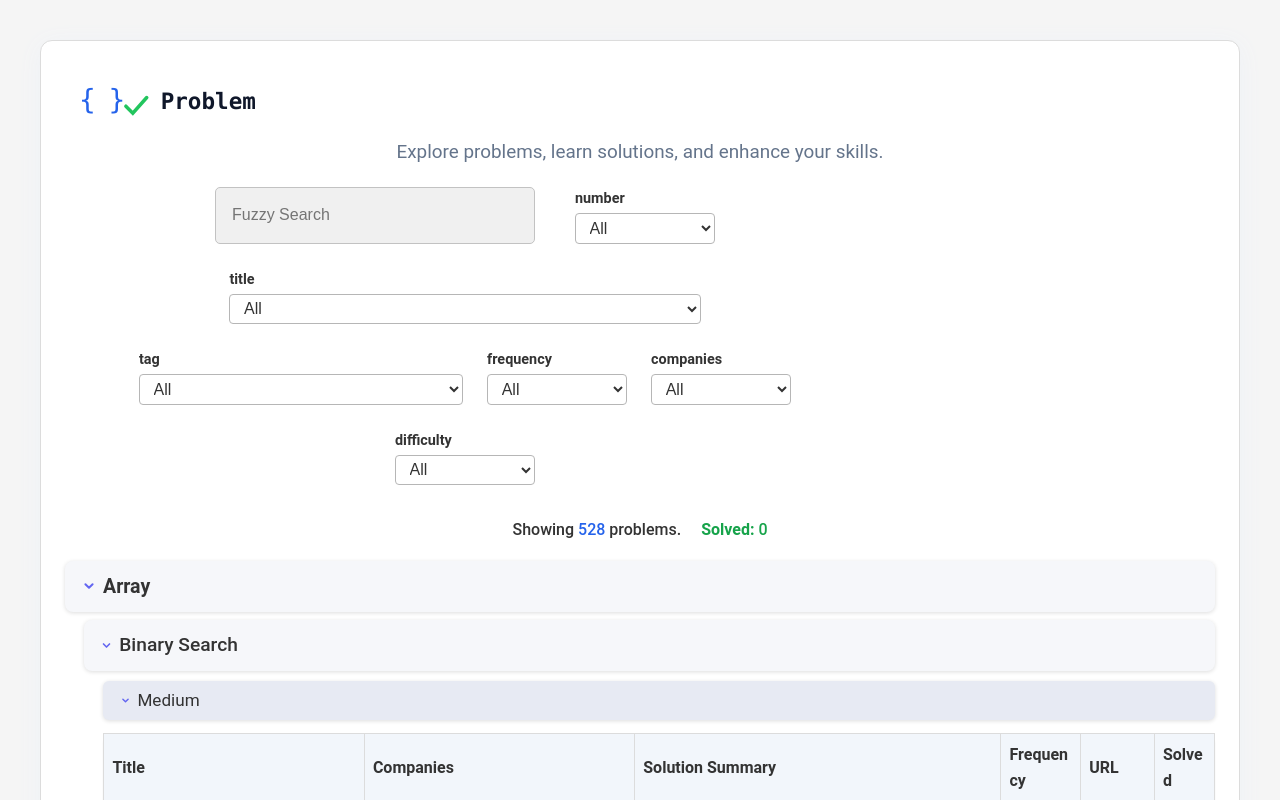
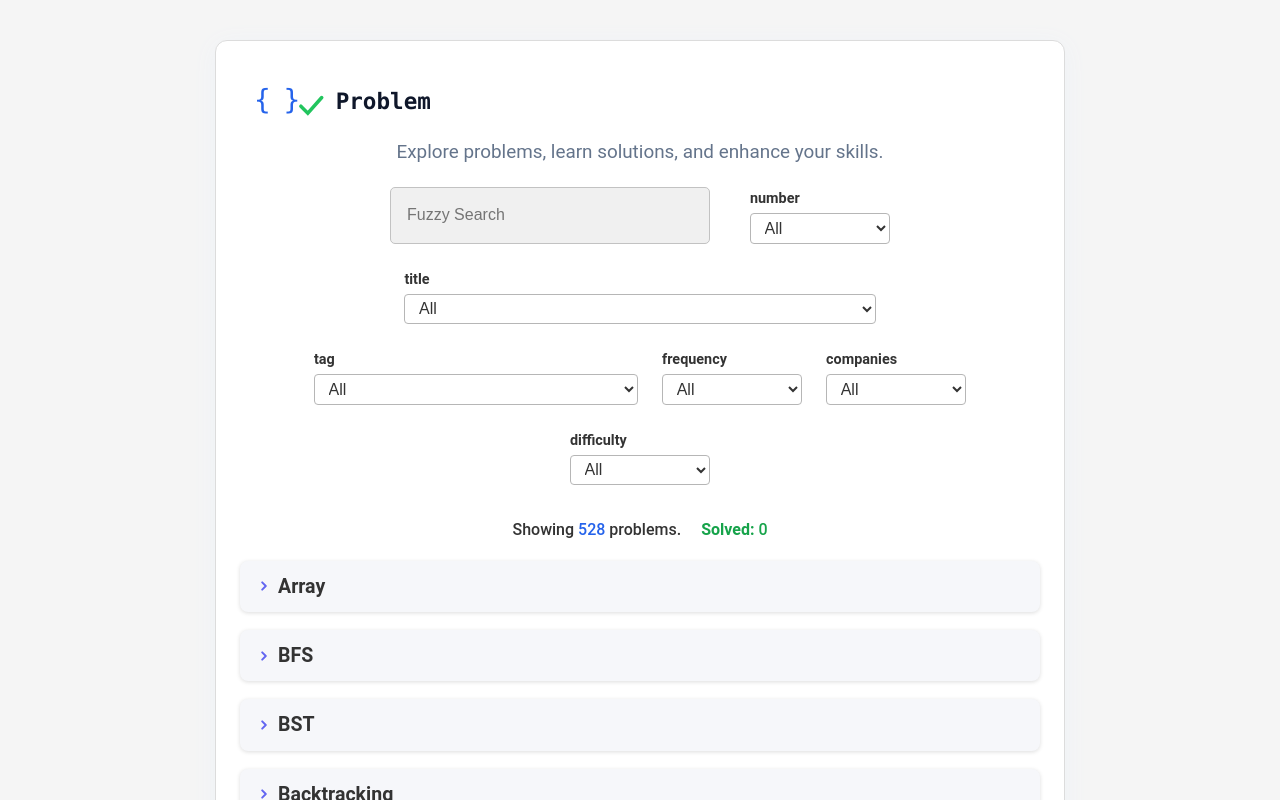
Before and after one commit to mittaliitr/my-vite-test-app, a React (Vite) app: page / in a window 1280 px wide. Shown: the top 800 px of the page. Built offline with nearby package versions, Linux system fonts and the light colour scheme.

Commit message:
Describe changes

```diff
--- a/src/components/HomePage.jsx
+++ b/src/components/HomePage.jsx
@@ -1,4 +1,4 @@
-import React, { useState, useEffect, useRef } from 'react'
+import React, { useState, useEffect } from 'react'
 import { Link } from 'react-router-dom'
 import Fuse from 'fuse.js'
 import './HomePage.css'
@@ -6,7 +6,6 @@ import Logo from './Logo'
 
 const SOLVED_STORAGE_KEY = "leetcode_solved_problems"
 
-// Fancy chevron, as before
 function FancyChevron({ open, style = {}, size = 18 }) {
   return (
     <svg
@@ -53,6 +52,7 @@ export default function HomePage({ problems }) {
     }))
   }
 
+  // Filters and fuzzy search logic
   const [filters, setFilters] = useState({
     number: '',
     title: '',
@@ -63,13 +63,10 @@ export default function HomePage({ problems }) {
   })
   const [search, setSearch] = useState('')
 
-  // Expand states for each level
+  // Collapsible states
   const [openTags, setOpenTags] = useState({})
   const [openSubTags, setOpenSubTags] = useState({})
   const [openDifficulties, setOpenDifficulties] = useState({})
-
-  // Ensure default open is only set once after first grouping
-  const initialized = useRef(false);
 
   const fuse = new Fuse(problems, {
     keys: [
@@ -148,42 +145,49 @@ export default function HomePage({ problems }) {
     });
   });
 
-  // Expand/collapse toggles for all three levels
-  const toggleTag = (rootTag) => setOpenTags((prev) => ({ ...prev, [rootTag]: !prev[rootTag] }))
+  // Toggle logic for rootTag:
+  function handleRootTagToggle(rootTag) {
+    setOpenTags(prevOpenTags => {
+      const currentlyOpen = !!prevOpenTags[rootTag];
+
+      // If opening (was closed), expand all children
+      if (!currentlyOpen) {
+        const subTags = Object.keys(groupedProblems[rootTag] || {});
+        const newOpenSubTags = { ...openSubTags };
+        const newOpenDifficulties = { ...openDifficulties };
+        subTags.forEach(subTag => {
+          const subKey = `${rootTag}//${subTag}`;
+          newOpenSubTags[subKey] = true;
+          const difficulties = Object.keys(groupedProblems[rootTag][subTag] || {});
+          difficulties.forEach(diff => {
+            const diffKey = `${rootTag}//${subTag}//${diff}`;
+            newOpenDifficulties[diffKey] = true;
+          });
+        });
+        // Batch set state
+        setOpenSubTags(newOpenSubTags);
+        setOpenDifficulties(newOpenDifficulties);
+      }
+      // Toggle the root tag open state
+      return { ...prevOpenTags, [rootTag]: !currentlyOpen };
+    });
+  }
+
+  // Normal toggles for subtag/difficulty
   const toggleSubTag = (rootTag, subTag) => {
     const key = `${rootTag}//${subTag}`;
-    setOpenSubTags((prev) => ({ ...prev, [key]: !prev[key] }));
+    setOpenSubTags(prev => ({
+      ...prev,
+      [key]: !prev[key]
+    }));
   }
   const toggleDifficulty = (rootTag, subTag, difficulty) => {
     const key = `${rootTag}//${subTag}//${difficulty}`;
-    setOpenDifficulties((prev) => ({ ...prev, [key]: !prev[key] }));
+    setOpenDifficulties(prev => ({
+      ...prev,
+      [key]: !prev[key]
+    }));
   }
-
-  // --- Expand all on first render after grouping
-  useEffect(() => {
-    if (initialized.current) return;
-
-    // Only set on first render after grouping is ready
-    const _openTags = {};
-    const _openSubTags = {};
-    const _openDifficulties = {};
-    Object.keys(groupedProblems).forEach((rootTag) => {
-      _openTags[rootTag] = true;
-      Object.keys(groupedProblems[rootTag]).forEach((subTag) => {
-        const subKey = `${rootTag}//${subTag}`;
-        _openSubTags[subKey] = true;
-        Object.keys(groupedProblems[rootTag][subTag]).forEach((difficulty) => {
-          const difficultyKey = `${rootTag}//${subTag}//${difficulty}`;
-          _openDifficulties[difficultyKey] = true;
-        });
-      });
-    });
-    setOpenTags(_openTags);
-    setOpenSubTags(_openSubTags);
-    setOpenDifficulties(_openDifficulties);
-    initialized.current = true;
-    // eslint-disable-next-line
-  }, [searchResults.length, problems.length]);
 
   function handleFilterChange(field, value) {
     setFilters((prev) => ({ ...prev, [field]: value }))
@@ -192,6 +196,7 @@ export default function HomePage({ problems }) {
   const totalSolved = Object.values(solved).filter(Boolean).length
 
   return (
+    <div className="center-page">
       <div className="home-container">
         <div style={{ display: 'flex', alignItems: 'center', gap: '1.2em', marginBottom: 8 }}>
           <Logo style={{ maxWidth: 220, height: 56 }} />
@@ -258,7 +263,7 @@ export default function HomePage({ problems }) {
             <div key={rootTag} className="root-tag-section">
               <div
                 className="collapsible-header root-tag-collapsible"
-              onClick={() => toggleTag(rootTag)}
+                onClick={() => handleRootTagToggle(rootTag)}
                 style={{
                   cursor: 'pointer',
                   fontSize: '1.22em',
@@ -394,5 +399,6 @@ export default function HomePage({ problems }) {
             </div>
           ))}
       </div>
+    </div>
   )
 }
```
Lines whose indentation alone changed are shown as unchanged.
